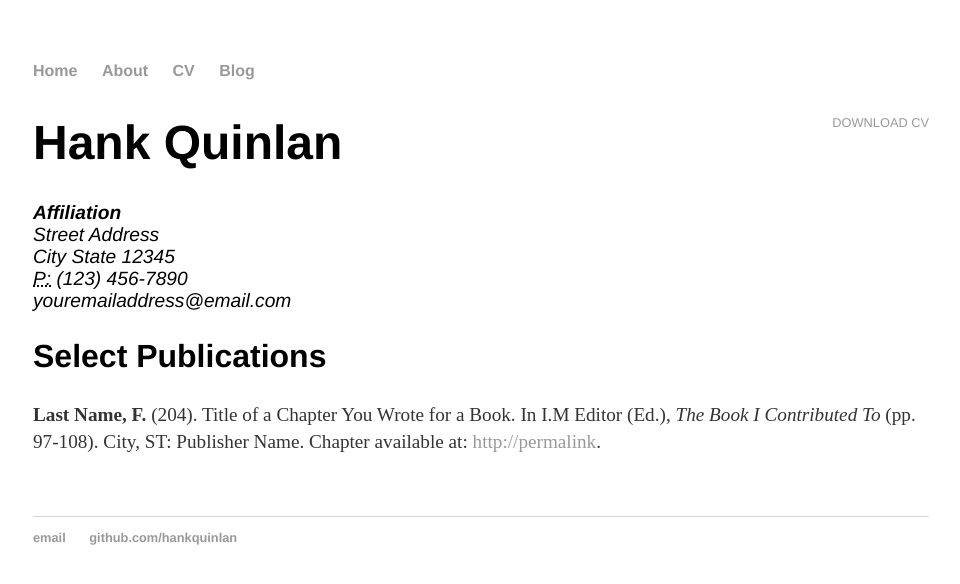
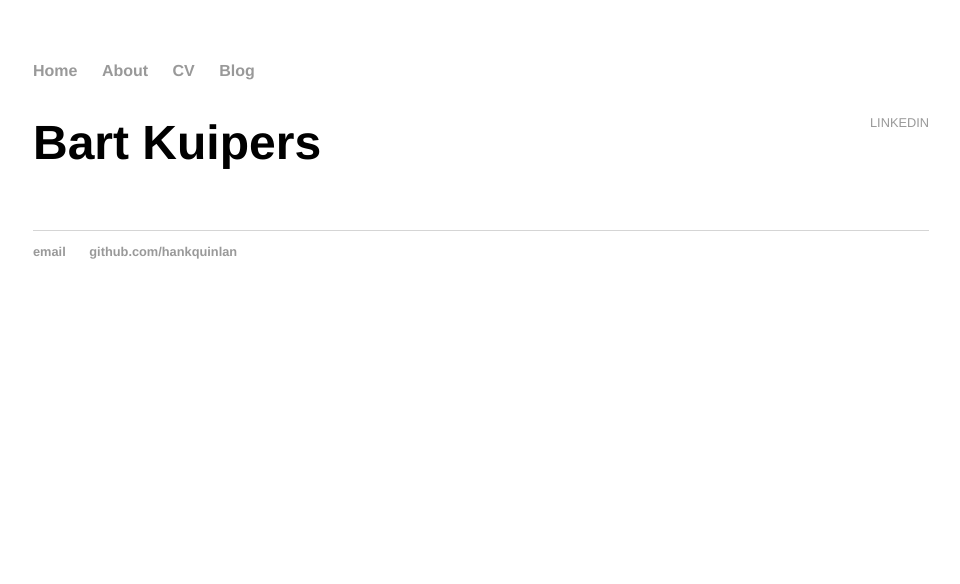
Before and after one commit to batkuip82/batkuip82.github.io, a Jekyll site: the page built from cv/index.html, in a window 1280 px wide. Shown: the top 584 px of the page, without its empty margins (159-1119 px from the left). Built offline with Jekyll 4.4.1, drawn with Linux system fonts in a browser that asks for light colours.

Commit message:
Update index.html

```diff
--- a/cv/index.html
+++ b/cv/index.html
@@ -1,22 +1,9 @@
 ---
 layout: default
-title: CV of Your Name
+title: CV of Bart
 ---
 
 	<div class="cv">
-		<a href="#" class="download" title="Download CV as PDF">Download CV</a>
-					<h1>Hank Quinlan</h1>
-					<address>
-					<strong>Affiliation</strong><br>
-					Street Address<br>
-					City State 12345<br>
-					<abbr title="phone">P:</abbr> (123) 456-7890<br>
-					<span class="obfuscate">youremailaddress@email.com</span>
-					</address>
-
-					<h2>Select Publications</h2>
-
-					<p><strong>Last Name, F.</strong> (204). Title of a Chapter You Wrote for a Book. In I.M Editor (Ed.), <em>The Book I Contributed To</em> (pp. 97-108). City, ST: Publisher Name. Chapter available at: <a href="#">http://permalink</a>.
-
-
+		<a href="https://www.linkedin.com/in/bart-k2/" class="download" title="LinkedIn">LinkedIn</a>
+		<h1>Bart Kuipers</h1>
 	</div>
```
